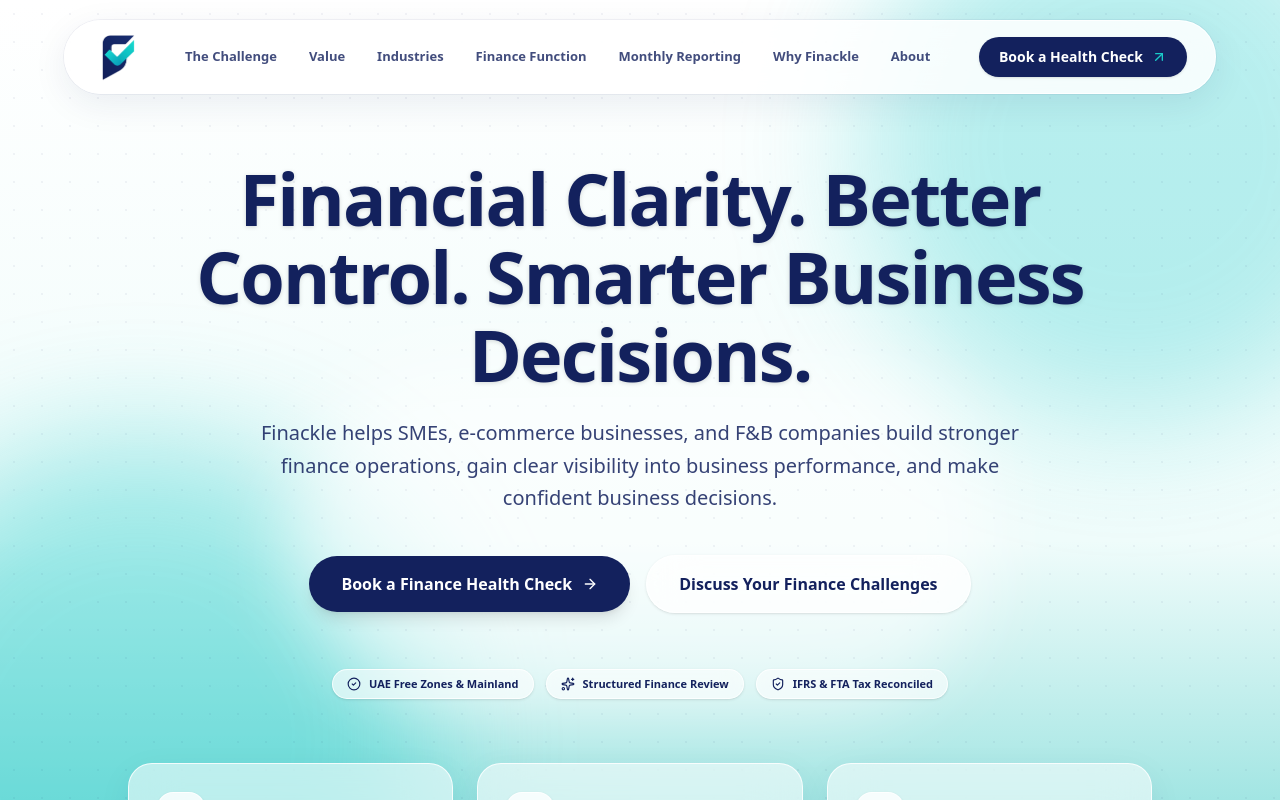
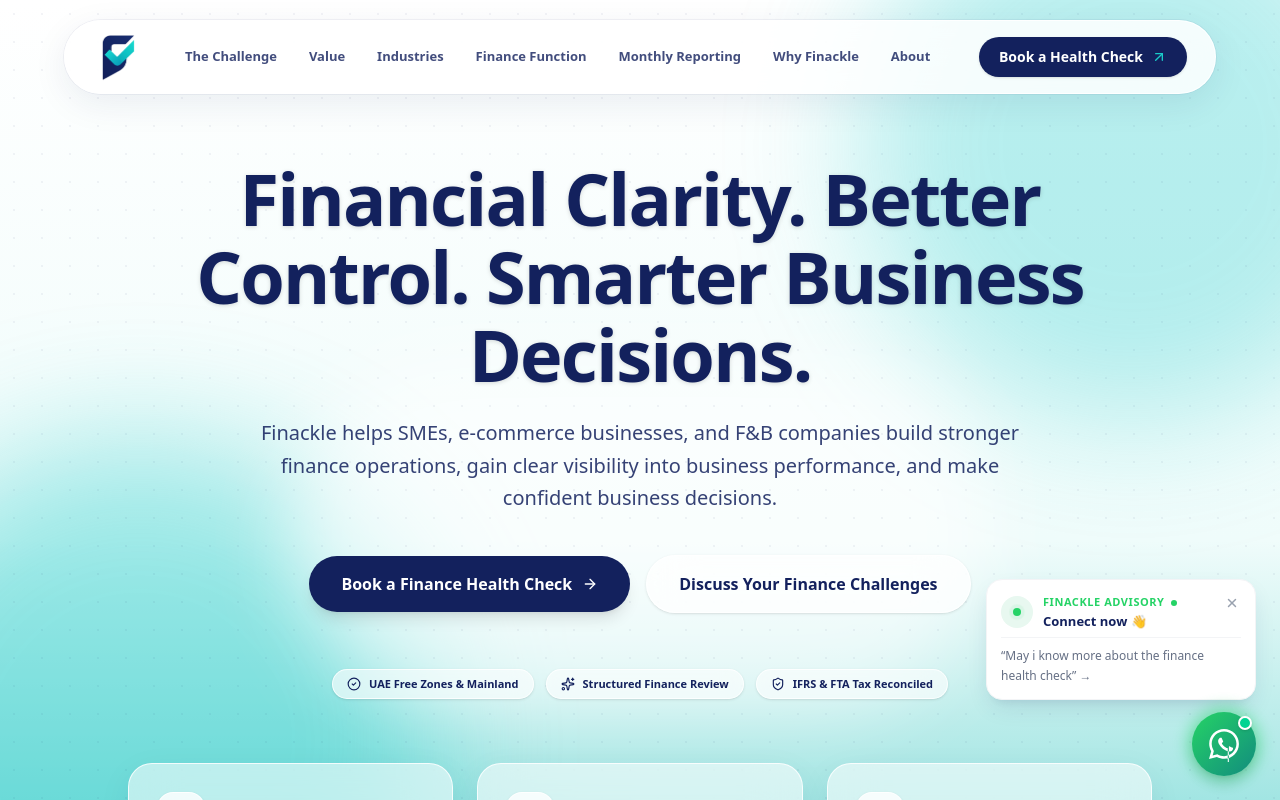
Before and after one commit to adilthengilan/finackle.com, a React (Vite) app: page / in a window 1280 px wide. Shown: the top 800 px of the page. Built offline with nearby package versions, Linux system fonts and the light colour scheme.

Commit message:
feat: add floating WhatsApp contact button
Introduce a recurring, interactive WhatsApp support button to improve user engagement and communication accessibility. Also, clean up unused server-side dependencies.

```diff
--- a/src/App.tsx
+++ b/src/App.tsx
@@ -11,6 +11,7 @@ import { OurApproach } from './components/OurApproach';
 import { About } from './components/About';
 import { HealthCheckCTA } from './components/HealthCheckCTA';
 import { Footer } from './components/Footer';
+import { WhatsAppButton } from './components/WhatsAppButton';
 
 export function App() {
   return (
@@ -53,6 +54,9 @@ export function App() {
 
       {/* 15. Footer */}
       <Footer />
+
+      {/* 16. Floating WhatsApp Connect Button */}
+      <WhatsAppButton />
     </div>
   );
 }
--- /dev/null
+++ b/src/components/WhatsAppButton.tsx
@@ -0,0 +1,145 @@
+import React, { useState, useEffect } from 'react';
+
+interface WhatsAppButtonProps {
+  phoneNumber?: string;
+  defaultMessage?: string;
+}
+
+export const WhatsAppButton: React.FC<WhatsAppButtonProps> = ({
+  phoneNumber = (import.meta as unknown as { env?: Record<string, string> }).env?.VITE_WHATSAPP_NUMBER || '971545022747',
+  defaultMessage = 'May i know more about the finance health check',
+}) => {
+  const [showPrompt, setShowPrompt] = useState(false);
+  const [pulse, setPulse] = useState(false);
+  const [isDismissed, setIsDismissed] = useState(false);
+
+  // Clean phone number (strip +, spaces, dashes)
+  const cleanPhone = phoneNumber.replace(/[^0-9]/g, '');
+  const encodedMessage = encodeURIComponent(defaultMessage);
+  const whatsappUrl = `https://wa.me/${cleanPhone}?text=${encodedMessage}`;
+
+  // Initial delay of 2.5s to show "Connect now" bubble
+  useEffect(() => {
+    const initialTimer = setTimeout(() => {
+      setShowPrompt(true);
+    }, 2500);
+
+    return () => clearTimeout(initialTimer);
+  }, []);
+
+  // Frequently trigger "Connect now" attention animation / re-display every 8 seconds
+  useEffect(() => {
+    if (isDismissed) return;
+
+    const interval = setInterval(() => {
+      // Trigger a gentle attention pulse & ensure prompt is visible
+      setPulse(true);
+      setShowPrompt(true);
+      const pulseTimeout = setTimeout(() => {
+        setPulse(false);
+      }, 1500);
+
+      return () => clearTimeout(pulseTimeout);
+    }, 8000);
+
+    return () => clearInterval(interval);
+  }, [isDismissed]);
+
+  return (
+    <aside
+      aria-label="WhatsApp live chat"
+      className="fixed bottom-5 right-5 sm:bottom-6 sm:right-6 z-50 flex flex-col items-end pointer-events-none select-none"
+    >
+      {/* Frequently shown "Connect now" speech bubble */}
+      {showPrompt && !isDismissed && (
+        <div
+          className={`pointer-events-auto mb-3 max-w-[240px] sm:max-w-[270px] bg-white rounded-2xl shadow-xl border border-gray-100 p-3 sm:p-3.5 transition-all duration-500 ease-out origin-bottom-right ${
+            pulse ? 'scale-105 shadow-2xl ring-2 ring-[#25D366]/40' : 'scale-100'
+          }`}
+          style={{
+            boxShadow: '0 10px 25px -5px rgba(19, 33, 93, 0.12), 0 8px 10px -6px rgba(19, 33, 93, 0.08)',
+          }}
+        >
+          <div className="flex items-start justify-between gap-2">
+            <a
+              href={whatsappUrl}
+              target="_blank"
+              rel="noopener noreferrer"
+              className="flex items-center gap-2.5 text-left group"
+              title="Connect with Finackle on WhatsApp"
+            >
+              <div className="relative flex-shrink-0 w-8 h-8 rounded-full bg-[#E8F8F0] flex items-center justify-center">
+                <span className="w-2 h-2 rounded-full bg-[#25D366] animate-ping absolute" />
+                <span className="w-2 h-2 rounded-full bg-[#25D366] relative" />
+              </div>
+              <div>
+                <div className="text-[11px] font-bold uppercase tracking-wider text-[#25D366] flex items-center gap-1.5">
+                  <span>Finackle Advisory</span>
+                  <span className="inline-block w-1.5 h-1.5 rounded-full bg-[#25D366]"></span>
+                </div>
+                <div className="text-xs sm:text-[13px] font-bold text-[#13215D] group-hover:text-[#25D366] transition-colors leading-tight mt-0.5">
+                  Connect now 👋
+                </div>
+              </div>
+            </a>
+            <button
+              type="button"
+              onClick={(e) => {
+                e.stopPropagation();
+                setIsDismissed(true);
+              }}
+              className="text-gray-400 hover:text-gray-600 p-0.5 rounded-md hover:bg-gray-100 transition-colors"
+              aria-label="Dismiss WhatsApp popup"
+            >
+              <svg className="w-3.5 h-3.5" viewBox="0 0 24 24" fill="none" stroke="currentColor" strokeWidth="2.5" strokeLinecap="round" strokeLinejoin="round">
+                <line x1="18" y1="6" x2="6" y2="18" />
+                <line x1="6" y1="6" x2="18" y2="18" />
+              </svg>
+            </button>
+          </div>
+
+          <a
+            href={whatsappUrl}
+            target="_blank"
+            rel="noopener noreferrer"
+            className="block mt-2 pt-2 border-t border-gray-100 text-[11px] sm:text-xs text-[#667085] hover:text-[#13215D] transition-colors line-clamp-2 leading-relaxed"
+          >
+            &ldquo;May i know more about the finance health check&rdquo; &rarr;
+          </a>
+        </div>
+      )}
+
+      {/* Main floating WhatsApp button */}
+      <div className="relative pointer-events-auto group">
+        {/* Pulsing glow ring */}
+        <span
+          className="absolute -inset-1 rounded-full bg-[#25D366] opacity-35 blur-sm group-hover:opacity-65 animate-pulse transition-opacity"
+          aria-hidden="true"
+        />
+
+        <a
+          href={whatsappUrl}
+          target="_blank"
+          rel="noopener noreferrer"
+          aria-label="Connect now on WhatsApp about Finance Health Check"
+          className="relative flex items-center justify-center w-14 h-14 sm:w-16 sm:h-16 rounded-full bg-[#25D366] text-white shadow-lg hover:shadow-2xl hover:scale-105 active:scale-95 transition-all duration-300"
+          style={{
+            background: 'linear-gradient(135deg, #25D366 0%, #128C7E 100%)',
+          }}
+        >
+          {/* Official WhatsApp SVG Icon */}
+          <svg
+            className="w-8 h-8 sm:w-9 sm:h-9 fill-current"
+            viewBox="0 0 24 24"
+            aria-hidden="true"
+          >
+            <path d="M17.507 14.307l-.009.075c-.244-.122-1.442-.712-1.666-.793-.223-.082-.386-.122-.549.122-.162.245-.63 793-.772.955-.143.163-.285.183-.529.061-.244-.122-1.03-.38-1.961-1.21-.724-.645-1.213-1.442-1.356-1.686-.142-.245-.015-.377.107-.499.11-.11.244-.285.367-.428.122-.142.163-.244.244-.407.082-.163.041-.305-.02-.428-.061-.122-.549-1.323-.752-1.811-.198-.476-.4-.412-.55-.42-.142-.008-.305-.01-.468-.01-.163 0-.427.061-.65.305-.224.244-.855.835-.855 2.036 0 1.2 0.875 2.36 0.997 2.524.122.163 1.722 2.63 4.172 3.687.583.251 1.038.401 1.393.514.586.186 1.12.16 1.542.097.471-.07 1.442-.59 1.646-1.16.203-.57.203-1.058.142-1.16-.06-.102-.224-.163-.468-.285zM12.04 2c-5.464 0-9.91 4.446-9.91 9.91 0 1.75.457 3.456 1.326 4.96L2 22l5.253-1.378c1.455.794 3.097 1.218 4.787 1.218 5.464 0 9.91-4.446 9.91-9.91 0-5.464-4.446-9.91-9.91-9.91zm0 18.15c-1.48 0-2.93-.398-4.198-1.152l-.301-.18-3.12.818.833-3.042-.196-.314a8.17 8.17 0 01-1.258-4.37c0-4.516 3.674-8.19 8.24-8.19 4.566 0 8.24 3.674 8.24 8.19 0 4.516-3.674 8.19-8.24 8.19z" />
+          </svg>
+
+          {/* Active online dot */}
+          <span className="absolute top-1 right-1 w-3.5 h-3.5 bg-emerald-400 border-2 border-white rounded-full shadow-sm" />
+        </a>
+      </div>
+    </aside>
+  );
+};
```
Also changed, not shown: 2 other files (tests, documents, lock files or other folders).
